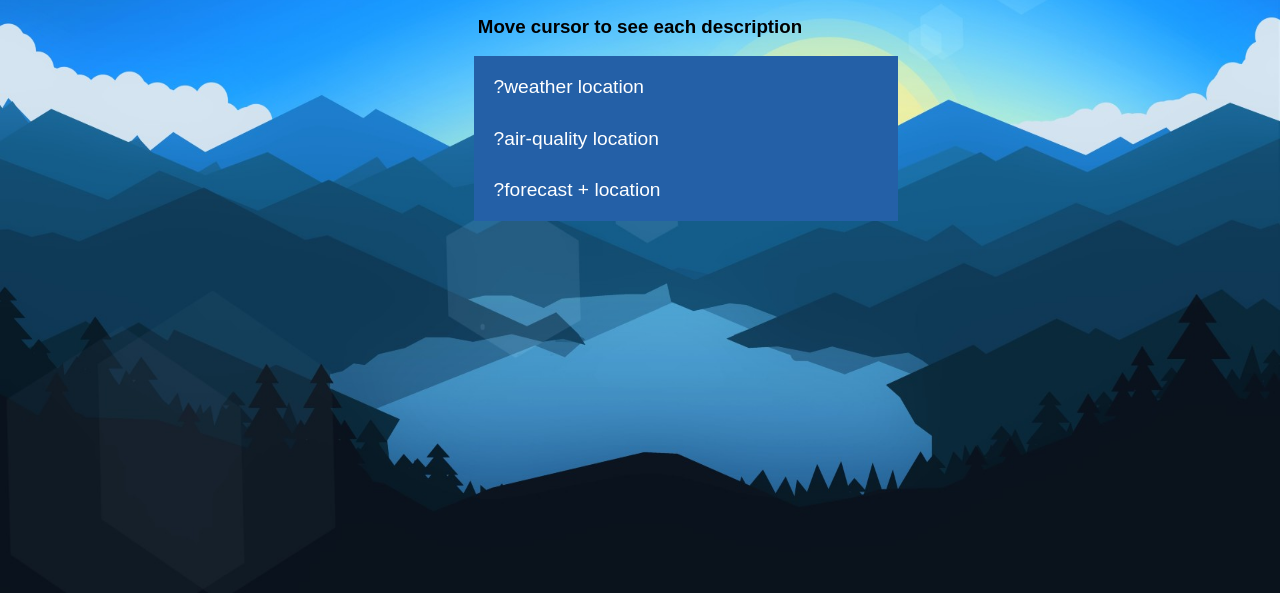
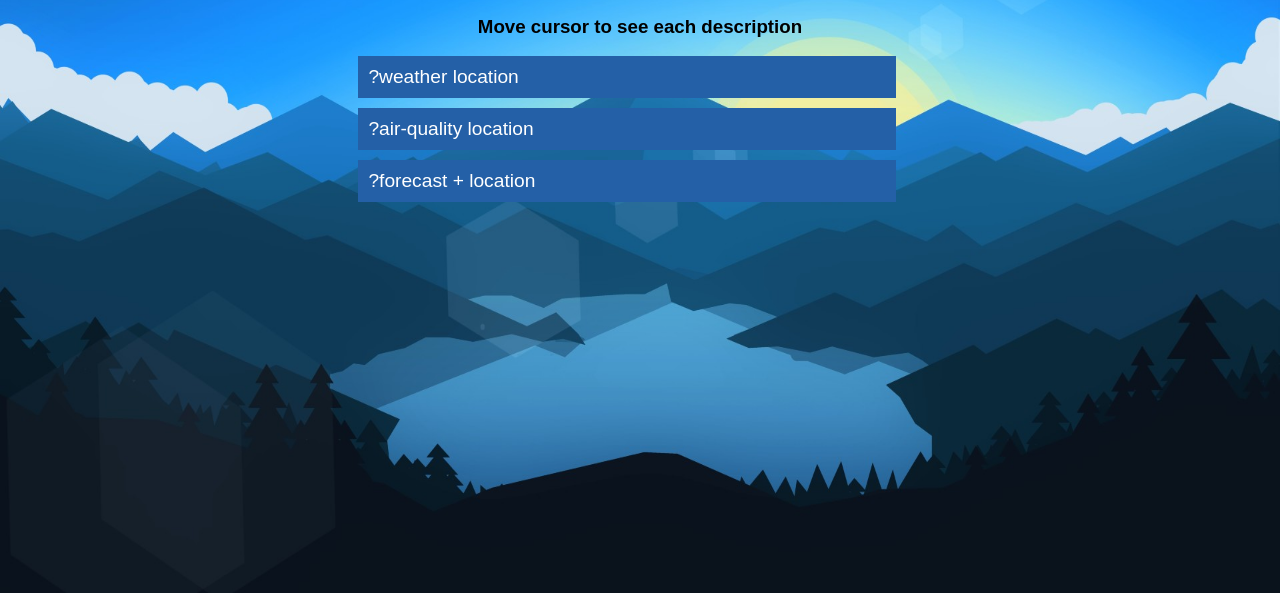
Before and after one commit to duypham228/Discord-Weather-Bot, a website: page testing responsive/cmds.html in a window 1280 px wide. Shown: the part 207-800 px from the top of the page. Drawn offline with Linux system fonts and the light colour scheme.

Commit message:
fix floating box

```diff
--- a/testing responsive/css/style.css
+++ b/testing responsive/css/style.css
@@ -196,6 +196,92 @@ footer #copyright {
     margin-bottom: 0;
 }
 
+.command h2{
+    font-size: 40px;
+    margin: 10px 0 5px;
+    opacity: .75;
+    font-weight: 700;
+    text-align: center;
+}
+.command .wrapper{
+    display: flex;
+    flex-direction: column;
+    width: 70%;
+    justify-content: space-around;
+
+}
+.command .wrapper div{
+    padding: 10px;
+}
+.weather1{
+  flex: 1;
+  background-color:  #2460A7FF;
+  cursor: pointer;
+  color: white;
+  font-size: larger;
+  margin-left: 40%;
+  margin-bottom: 10px;
+}
+.air_quality{
+    flex: 1;
+    background-color:  #2460A7FF;
+    cursor: pointer;
+    color: white;
+    font-size: larger;
+    margin-left: 40%;
+    margin-bottom: 10px;
+
+}
+.forecast{
+    flex: 1;
+    background-color:  #2460A7FF;
+    cursor: pointer;
+    color: white;
+    font-size: larger;
+    margin-left: 40%;
+    margin-bottom: 10px;
+
+}
+.weather1_drop_down{
+    display: none;
+    position: absolute;
+    background-color:  #2460A7FF;
+    min-width: 160px;
+    box-shadow: 0px 8px 16px 0px rgba(0,0,0,0.2);
+    padding: 12px 16px;
+    z-index: 1;
+}
+.weather1:hover .weather1_drop_down{
+    display:block;
+}
+
+
+.air_drop_down{
+    display: none;
+    position: absolute;
+    background-color:  #2460A7FF;
+    min-width: 160px;
+    box-shadow: 0px 8px 16px 0px rgba(0,0,0,0.2);
+    padding: 12px 16px;
+    z-index: 1;
+}
+.air_quality:hover .air_drop_down{
+    display:block;
+}
+
+
+.forecast_drop_down{
+    display: none;
+    position: absolute;
+    background-color:  #2460A7FF;
+    min-width: 160px;
+    box-shadow: 0px 8px 16px 0px rgba(0,0,0,0.2);
+    padding: 12px 16px;
+    z-index: 1;
+}
+.forecast:hover .forecast_drop_down{
+    display:block;
+}
 
 /* Media Queries */
 
@@ -226,91 +312,7 @@ footer #copyright {
     header nav {
         display: none;
     }
+
 }
 
 @media (max-width: 1024px) {}
-
-.command h2{
-    font-size: 40px;
-    margin: 10px 0 5px;
-    opacity: .75;
-    font-weight: 700;
-    text-align: center;
-}
-
-.weather1{
-    padding: 20px;
-    background: #2460A7FF;
-    cursor: pointer;
-    color: white;
-    position: absolute;
-    display: inline-block;
-    width: 30%;
-    margin-left: 37%;
-    font-size: larger;
-
-}
-.weather1_drop_down{
-    display: none;
-    position: absolute;
-    background-color:  #2460A7FF;
-    min-width: 160px;
-    box-shadow: 0px 8px 16px 0px rgba(0,0,0,0.2);
-    padding: 12px 16px;
-    z-index: 1;
-}
-.weather1:hover .weather1_drop_down{
-    display:block;
-}
-
-.air_quality{
-    padding: 20px;
-    background: #2460A7FF;
-    cursor: pointer;
-    color: white;
-    position: absolute;
-    display: inline-block;
-    width: 30%;
-    margin-left: 37%;
-    margin-top: 4%;
-    font-size: larger;
-
-}
-.air_drop_down{
-    display: none;
-    position: absolute;
-    background-color:  #2460A7FF;
-    min-width: 160px;
-    box-shadow: 0px 8px 16px 0px rgba(0,0,0,0.2);
-    padding: 12px 16px;
-    z-index: 1;
-}
-.air_quality:hover .air_drop_down{
-    display:block;
-}
-
-.forecast{
-    padding: 20px;
-    background: #2460A7FF;
-    cursor: pointer;
-    color: white;
-    position: absolute;
-    display: inline-block;
-    width: 30%;
-    margin-left: 37%;
-    margin-top: 8%;
-    font-size: larger;
-
-}
-.forecast_drop_down{
-    display: none;
-    position: absolute;
-    background-color:  #2460A7FF;
-    min-width: 160px;
-    box-shadow: 0px 8px 16px 0px rgba(0,0,0,0.2);
-    padding: 12px 16px;
-    z-index: 1;
-}
-.forecast:hover .forecast_drop_down{
-    display:block;
-}
```
